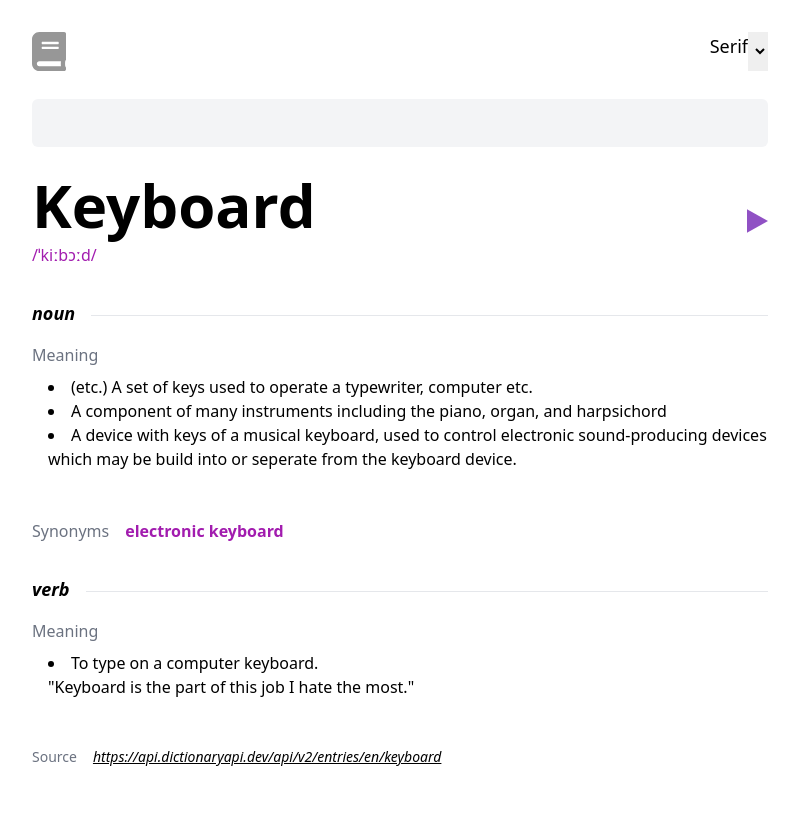
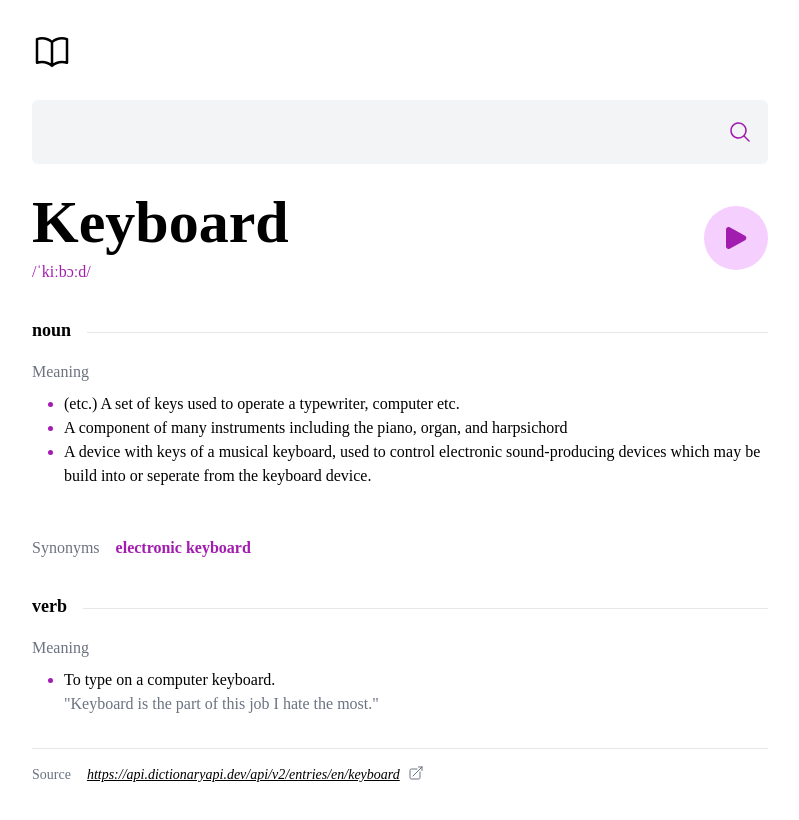
Before and after one commit to fredickandrewdimo/Dictionary-Web-App, a website: page index.html in a window 1280 px wide. Shown: the whole page, without its empty margins (240-1039 px from the left). Drawn offline with Linux system fonts and the light colour scheme; a web font is replaced by a local one.

Commit message:
furnished the styles

```diff
--- a/app.js
+++ b/app.js
@@ -13,3 +13,20 @@
 // }
 
 // searchWord(word);
+
+const word = "keyboard";
+
+async function searchWord() {
+  try {
+    const response = await fetch(
+      `https://api.dictionaryapi.dev/api/v2/entries/en/${word}`
+    );
+
+    const data = await response.json();
+    console.log(data);
+  } catch (e) {
+    console.log(e);
+  }
+}
+
+// searchWord();
--- a/index.html
+++ b/index.html
@@ -17,21 +17,23 @@
     <!-- Font -->
 
     <!-- Favicon -->
-    <link rel="shortcut icon" href="#">
-
-    <!-- Font awesome CDN -->
-    <!-- <script src="https://kit.fontawesome.com/f2f2d7c8e6.js" crossorigin="anonymous" defer></script> -->
+    <link rel="shortcut icon" href="/Dictionary-Web-App/images/dictionary-favicon.svg">
 </head>
 
 <body>
     <nav class="container mx-auto px-4 pt-8 pb-4 md:w-3/5">
         <div class="flex justify-between align-center" id="nav-content">
-            <img id="logo" src="/Dictionary-Web-App/images/dictionary-logo.svg" alt="">
+            <a href="#"><svg xmlns="http://www.w3.org/2000/svg" fill="none" viewBox="0 0 24 24" stroke-width="1.5"
+                    stroke="currentColor" class="w-10 h-10 hover:text-fuchsia-700">
+                    <path stroke-linecap="round" stroke-linejoin="round"
+                        d="M12 6.042A8.967 8.967 0 006 3.75c-1.052 0-2.062.18-3 .512v14.25A8.987 8.987 0 016 18c2.305 0 4.408.867 6 2.292m0-14.25a8.966 8.966 0 016-2.292c1.052 0 2.062.18 3 .512v14.25A8.987 8.987 0 0018 18a8.967 8.967 0 00-6 2.292m0-14.25v14.25" />
+                </svg>
+            </a>
             <div class="flex align-center" id="nav-items">
-                <div class="flex align-center" id="font-option">
-                    <p id="font-name" class="text-lg">Serif</p>
+                <!-- <div class="flex align-center" id="font-option">
+                    <p id="font-name" class="text-lg font-serif">Serif</p>
                     <select id="font-select" name="" id=""></select>
-                </div>
+                </div> -->
                 <!-- <div class="h-2.5 w-px text-gray-600" id="horizontal-line">
 
                 </div> -->
@@ -43,65 +45,84 @@
         </div>
     </nav>
     <main class="container mx-auto px-4 md:w-3/5 pb-20">
-        <div class="py-3" id="input-container">
-            <input class="p-3 w-full bg-gray-100 rounded-md" type="text">
+        <div class="py-3 flex align-center" id="input-container">
+            <input class="focus:outline-none p-4 w-full bg-gray-100 rounded-l-md text-lg font-serif font-semibold"
+                type="text">
+            <button><svg xmlns="http://www.w3.org/2000/svg" viewBox="0 0 24 24" fill="currentColor"
+                    class="w-14 h-16 text-fuchsia-700 hover:text-fuchsia-800 p-4 bg-gray-100 hover:bg-fuchsia-200 rounded-r-md">
+                    <path fill-rule="evenodd"
+                        d="M10.5 3.75a6.75 6.75 0 100 13.5 6.75 6.75 0 000-13.5zM2.25 10.5a8.25 8.25 0 1114.59 5.28l4.69 4.69a.75.75 0 11-1.06 1.06l-4.69-4.69A8.25 8.25 0 012.25 10.5z"
+                        clip-rule="evenodd" />
+                </svg>
+            </button>
         </div>
         <div class="flex align-center justify-between py-4" id="word-container">
             <div class="" id="word-name">
-                <p class="text-6xl font-bold mb-2" id="word">Keyboard</p>
-                <p class="text-fuchsia-700" id="phonetic">/ˈkiːbɔːd/</p>
+                <p class="sm:text-6xl font-bold mb-2 font-serif text-4xl" id="word">Keyboard</p>
+                <p class="text-fuchsia-700 font-tinos" id="phonetic">/ˈkiːbɔːd/</p>
             </div>
             <div class="flex align-center justify-center">
-                <!-- <button class="bg-fuchsia-200 w-11 h-11" id=audio-pronounciation> -->
-                <img src="/Dictionary-Web-App/images/play-icon.svg" alt="">
+                <button class="">
+                    <svg xmlns="http://www.w3.org/2000/svg" viewBox="0 0 24 24" fill="currentColor"
+                        class="w-12 h-12 sm:w-16 sm:h-16 text-fuchsia-700 hover:text-fuchsia-100 bg-fuchsia-200 hover:bg-fuchsia-700 p-3 sm:p-4 rounded-full">
+                        <path fill-rule="evenodd"
+                            d="M4.5 5.653c0-1.426 1.529-2.33 2.779-1.643l11.54 6.348c1.295.712 1.295 2.573 0 3.285L7.28 19.991c-1.25.687-2.779-.217-2.779-1.643V5.653z"
+                            clip-rule="evenodd" />
+                    </svg>
                 </button>
             </div>
 
         </div>
         <div class="py-4" id="noun-container">
             <div class="flex justify-between align-center" id="noun">
-                <p class="font-bold mr-4 text-lg italic">noun</p>
+                <p class="font-bold mr-4 text-lg font-serif">noun</p>
                 <hr class="w-full mt-4">
             </div>
             <div class="py-4" id="noun-meaning">
-                <p class="text-gray-500 mb-2">Meaning</p>
-                <div class="ml-4" id="meaning-list">
+                <p class="text-gray-500 mb-2 font-tinos">Meaning</p>
+                <ul class="marker:text-fuchsia-700 list-disc ml-8 font-tinos" id="meaning-list">
                     <li>(etc.) A set of keys used to operate a typewriter, computer etc.</li>
                     <li>A component of many instruments including the piano, organ, and harpsichord</li>
                     <li>A device with keys of a musical keyboard, used to control electronic sound-producing devices
                         which may be build into or seperate from the keyboard device.</li>
-                </div>
+                </ul>
             </div>
         </div>
         <div class="py-4 flex" id="synonyms">
-            <p class="text-gray-500 mr-4">Synonyms</p>
-            <div class="font-bold text flex text-fuchsia-700" id="synonyms-list">
-                <p>electronic keyboard</p>
+            <p class="text-gray-500 mr-4 font-tinos">Synonyms</p>
+            <div class="font-bold font-serif text flex text-fuchsia-700" id="synonyms-list">
+                <p class="">electronic keyboard</p>
             </div>
         </div>
         <div class="py-4" id="verb-container">
             <div class="flex justify-between align-center" id="verb">
-                <p class="font-bold mr-4 text-lg italic">verb</p>
+                <p class="font-bold mr-4 text-lg font-serif">verb</p>
                 <hr class="w-full mt-4">
             </div>
             <div class="py-4" id="verb-meaning">
-                <p class="text-gray-500 mb-2">Meaning</p>
-                <div class="ml-4">
-                    <li>
-                        To type on a computer keyboard.
-                        <br>"Keyboard is the part of this job I hate the most."
-                    </li>
-                </div>
+                <p class="text-gray-500 mb-2 font-tinos">Meaning</p>
+                <ul class="marker:text-fuchsia-700 list-disc ml-8 font-tinos">
+                    <div>
+                        <li>To type on a computer keyboard.</li>
+                        <p class="text-gray-500">"Keyboard is the part of this job I hate the most."</p>
+                    </div>
+                </ul>
 
             </div>
         </div>
-        <div class="py-4 flex align-center" id="source-container">
+        <hr class="w-full">
+        <div class="py-4 flex align-center font-tinos" id="source-container">
             <p class="mr-4 text-sm text-gray-500">Source</p>
-            <a class="text-sm italic underline underline-offset-1" id="source-url"
+            <a class="text-sm italic underline underline-offset-1 mr-2" id="source-url"
                 href="#">https://api.dictionaryapi.dev/api/v2/entries/en/keyboard</a>
+            <a href="#"><svg xmlns="http://www.w3.org/2000/svg" fill="none" viewBox="0 0 24 24" stroke-width="1.5"
+                    stroke="currentColor" class="w-4 h-4 text-gray-500 hover:text-fuchsia-700">
+                    <path stroke-linecap="round" stroke-linejoin="round"
+                        d="M13.5 6H5.25A2.25 2.25 0 003 8.25v10.5A2.25 2.25 0 005.25 21h10.5A2.25 2.25 0 0018 18.75V10.5m-10.5 6L21 3m0 0h-5.25M21 3v5.25" />
+                </svg>
+            </a>
         </div>
-        <a href="#"><i></i></a>
-        </div>
+
     </main>
 </body>
 
--- a/input.css
+++ b/input.css
@@ -1,3 +1,5 @@
+@import url('https://fonts.googleapis.com/css2?family=Source+Serif+Pro:wght@400;700&display=swap');
+
 @tailwind base;
 @tailwind components;
 @tailwind utilities;
--- a/tailwind.config.js
+++ b/tailwind.config.js
@@ -11,6 +11,10 @@ module.exports = {
         darkGray: "#707070",
         lightGray: "E8E8E8",
       },
+      fontFamily: {
+        serif: ["Source Serif Pro"],
+        tinos: ["Tinos"],
+      },
     },
   },
   plugins: [],
```
Also changed, not shown: css/main.css, images/dictionary-favicon.svg (added), images/dictionary-logo.svg (deleted), images/play-icon.svg (deleted).
